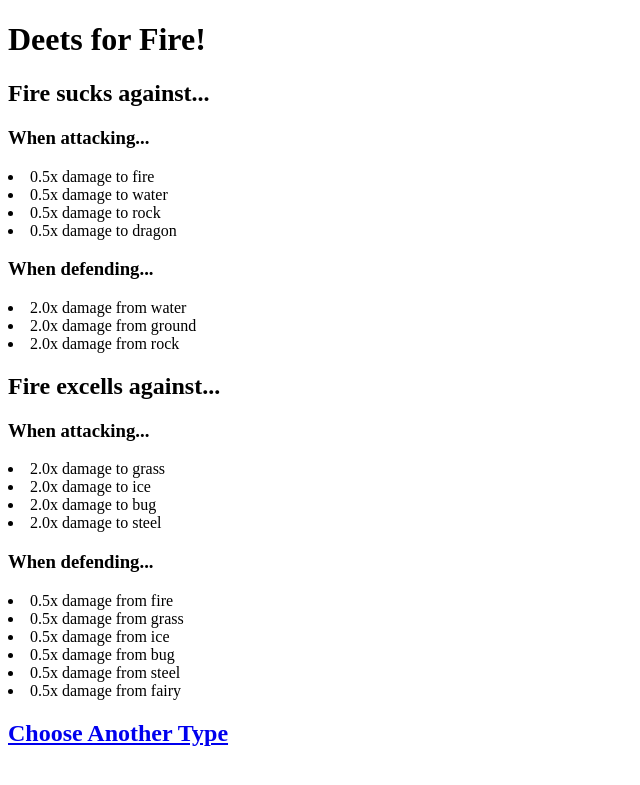
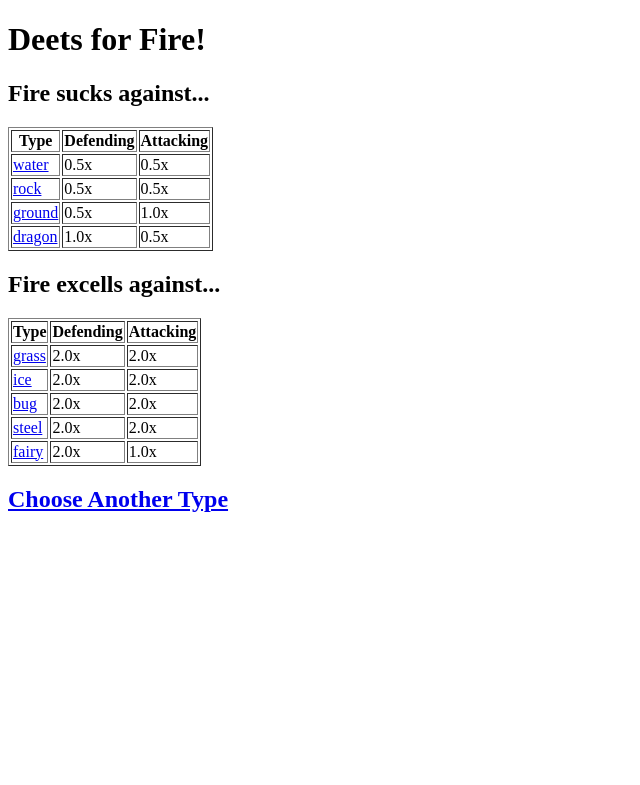
Before and after one commit to selahlynch/poke_hack, a Flask app: page /poke_type_deets/Fire in a window 1280 px wide. Shown: the top 785 px of the page, without its empty margins (0-640 px from the left). Run offline with Flask 2, Linux system fonts and the light colour scheme.

Commit message:
switch up display to use tables

```diff
--- a/flask_app.py
+++ b/flask_app.py
@@ -25,6 +25,9 @@ def poke_type_deets(poke_type):
     poke_deets['not_effective'] = pokemon_types.get_not_effective(poke_type)
     poke_deets['vulnerable_to'] = pokemon_types.get_vulnerable_to(poke_type)
     poke_deets['resistant_to'] = pokemon_types.get_resistant_to(poke_type)
+
+    poke_deets['sucks_against'] = pokemon_types.get_sucks_against(poke_type)
+    poke_deets['excells_against'] = pokemon_types.get_excells_against(poke_type)
     return render_template('poke_type_deets.html', poke_type=poke_type, poke_deets=poke_deets)#, poke_deets=poke_deets)
 
 @app.route('/fun_with_data')
--- a/pokemon_types.py
+++ b/pokemon_types.py
@@ -32,30 +32,12 @@ dfti = pd.DataFrame(type_interaction_cells, index=type_names_data, columns=type_
 #columns are defence
 #rows of attack
 
-dfti = dfti.replace({'1': 0.5, '0':0, '2':2, '.':1})
+dfti = dfti.replace({'1': 0.5, '0':0.25, '2':2, '.':1})
 
 dfti
 
-#%%Ahhh team rocket is threatening me with water!!!
-
-water_attack = dfti.loc['water']
-water_defense = dfti['water']
-
-
-water_attack[water_attack < 1].index.tolist()
-water_defense[water_defense > 1].index.tolist()
-
 #%%
 print("flush")
-#%%
-
-## I have a combined rock/water type with ground moves... who might I be good at challenging???
-
-#who is rock good at attacking?
-#who is water good at attacking?
-#who is water safe against?
-#who is rock safe against?
-#who are ground moves good against?
 
 #%%
 poke_type = "fire"
@@ -87,16 +69,40 @@ def get_vulnerable_to(poke_type):
     se_types = types[types>1.0]
     return se_types
 
+#%%  TESTING
+#temp = get_super_effective('fairy')
+temp = get_not_effective('fairy')
+#temp = get_resistant_to('fairy')
+#temp = get_vulnerable_to('fairy')
+for (ptype, pcoef) in temp.iteritems():
+    print("{}x damage to {}".format(pcoef, ptype))
+#%%
+
+#Who does poke_type suck against
+def get_relative_power_chart(poke_type):
+    d_from = 1/dfti[poke_type.lower()]
+    d_to = dfti.loc[poke_type.lower()]
+    df = pd.concat([d_from, d_to], axis=1)
+    df.columns = ["d_from","d_to"]
+    df['relative_power'] = d_to * d_from
+    return df
+
+def get_sucks_against(poke_type):
+    rp = get_relative_power_chart(poke_type)
+    return rp[rp.relative_power < 1].sort_values('relative_power', ascending=True)
+
+def get_excells_against(poke_type):
+    rp = get_relative_power_chart(poke_type)
+    return rp[rp.relative_power > 1].sort_values('relative_power', ascending=False)
 
 #%%
 
-get_super_effective('water')
-get_not_effective('water')
-get_resistant_to('water')
-get_vulnerable_to('water')
+#temp = get_relative_power_chart('fairy')
+temp = get_sucks_against('fairy')
 
 #%%
-temp = get_super_effective('fairy')
-for (ptype, pcoef) in temp.iteritems():
-    print("{}x damage to {}".format(pcoef, ptype))
-#%%
+print( "Fairy sucks against...")
+print( "type - damage from - damage to")
+
+for (ptype, (coef_to, coef_from, pr)) in temp.iterrows():
+    print("{} - {} - {}".format(ptype, coef_from, coef_to))
--- a/templates/poke_type_deets.html
+++ b/templates/poke_type_deets.html
@@ -1,28 +1,50 @@
 <!doctype html>
 <meta name="viewport" content="width=device-width, initial-scale=1.0">
+<head>
 <title>Deets for {{ poke_type }}!</title>
+</head>
+
+<body>
 <h1>Deets for {{ poke_type }}!</h1>
 
 
 <h2>{{ poke_type }} sucks against...</h2>
-<h3>When attacking...</h3>
-  {% for (ptype, pcoef) in poke_deets['not_effective'].iteritems() %}
-    <li>{{ "{}x damage to {}".format(pcoef, ptype) }}</a></li>
+
+<table border=1>
+  <tr>
+    <th>Type</th>
+    <th>Defending</th>
+    <th>Attacking</th>
+  </tr>
+
+  {% for (ptype, (coef_to, coef_from, pr)) in poke_deets['sucks_against'].iterrows(): %}
+  <tr>
+    <td><a href=/poke_type_deets/{{ptype}}>{{ptype}}</a></td>
+    <td>{{coef_to}}x</td>
+    <td>{{coef_from}}x</td>
+  </tr>
   {% endfor %}
-<h3>When defending...</h3>
-  {% for (ptype, pcoef) in poke_deets['vulnerable_to'].iteritems() %}
-    <li>{{ "{}x damage from {}".format(pcoef, ptype) }}</a></li>
-  {% endfor %}
+</table>
 
 
 <h2>{{ poke_type }} excells against...</h2>
-<h3>When attacking...</h3>
-  {% for (ptype, pcoef) in poke_deets['super_effective'].iteritems() %}
-    <li>{{ "{}x damage to {}".format(pcoef, ptype) }}</a></li>
+
+<table border=1>
+  <tr>
+    <th>Type</th>
+    <th>Defending</th>
+    <th>Attacking</th>
+  </tr>
+
+  {% for (ptype, (coef_to, coef_from, pr)) in poke_deets['excells_against'].iterrows(): %}
+  <tr>
+    <td><a href=/poke_type_deets/{{ptype}}>{{ptype}}</a></td>
+    <td>{{coef_to}}x</td>
+    <td>{{coef_from}}x</td>
+  </tr>
   {% endfor %}
-<h3>When defending...</h3>
-  {% for (ptype, pcoef) in poke_deets['resistant_to'].iteritems() %}
-    <li>{{ "{}x damage from {}".format(pcoef, ptype) }}</a></li>
-  {% endfor %}
+</table>
 
 <h2><a href='/choose_poke_type'>Choose Another Type </a></h2>
+
+</body>
```
